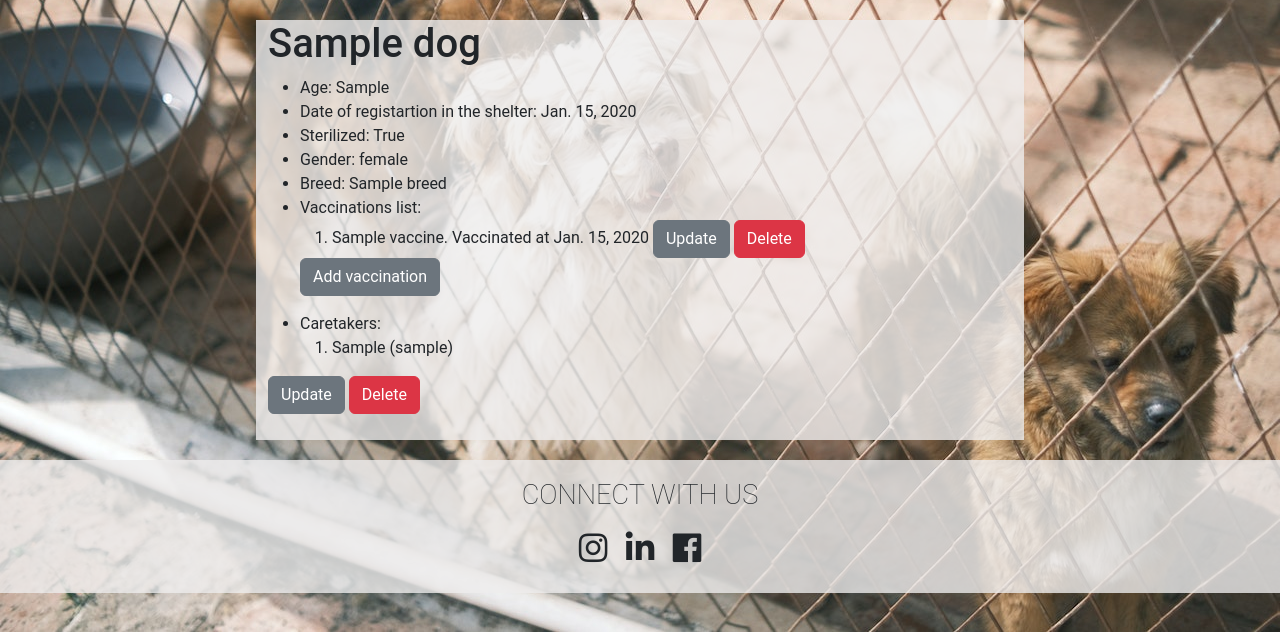
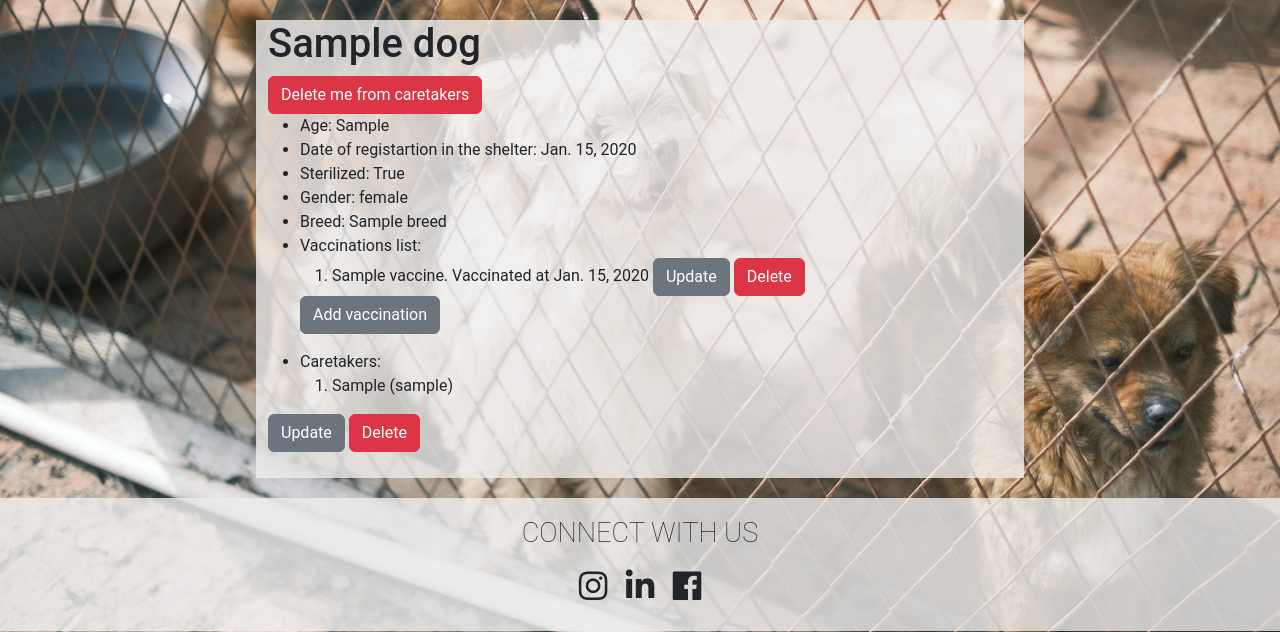
Before and after one commit to OksanaAdamchuk/dog-shelter, a Django app: page /shelter/dogs/1/ in a window 1280 px wide. Shown: the part 168-800 px from the top of the page. Run offline with Django 4.2, Linux system fonts and the light colour scheme; a user stored in the database is signed in; tables that the repository leaves empty hold one stand-in row (values such as "Sample post"); some libraries are stand-ins or nearby versions.

Commit message:
add button to add current user to caretakers list of specific dog

```diff
--- a/shelter/views.py
+++ b/shelter/views.py
@@ -1,7 +1,7 @@
 from typing import Any, Dict
 from django.db.models.query import QuerySet
 from django.http import HttpResponse
-from django.shortcuts import get_object_or_404, render
+from django.shortcuts import get_object_or_404, redirect, render
 from django.urls import reverse_lazy
 from django.views import generic
 from django.contrib.auth.mixins import LoginRequiredMixin
@@ -132,6 +132,16 @@ class DogDetailView(generic.DetailView):
         vaccinations = Vaccination.objects.filter(dog=dog)
         context["vaccinations"] = vaccinations
         return context
+
+    def post(self, request, pk):
+        user = request.user
+        dog = get_object_or_404(Dog, pk=pk)
+
+        if user in dog.caretakers.all():
+            dog.caretakers.remove(user)
+        else:
+            dog.caretakers.add(user)
+        return redirect("shelter:dog-detail", pk)
 
 
 class DogCreateView(LoginRequiredMixin, generic.CreateView):
--- a/templates/shelter/dog_detail.html
+++ b/templates/shelter/dog_detail.html
@@ -6,6 +6,18 @@
 
 {% block content %}
   <h1>{{ dog.name }}</h1>
+  {% if user.is_authenticated %}
+    <div>
+      <form action="" method="post" class="link-to-assign-user">
+        {% csrf_token %}
+        {% if user in dog.caretakers.all %}
+          <button  class="btn btn-danger">Delete me from caretakers</button>
+        {% else %}
+          <button class="btn btn-success">Add me to caretakers</button>
+        {% endif %}
+      </form>
+    </div>
+  {% endif %}
   <ul>
     {% if dog.age %}
     <li>Age: {{ dog.age }}</li>
```
